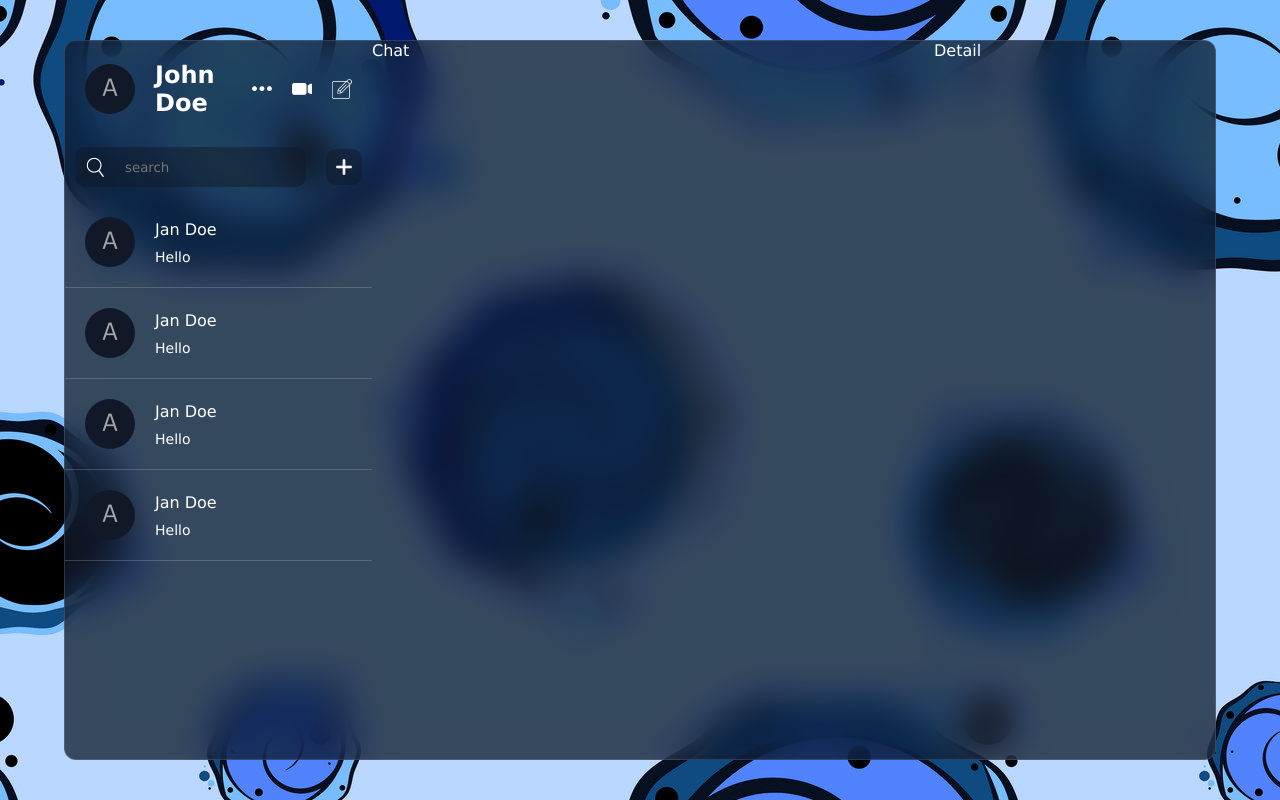
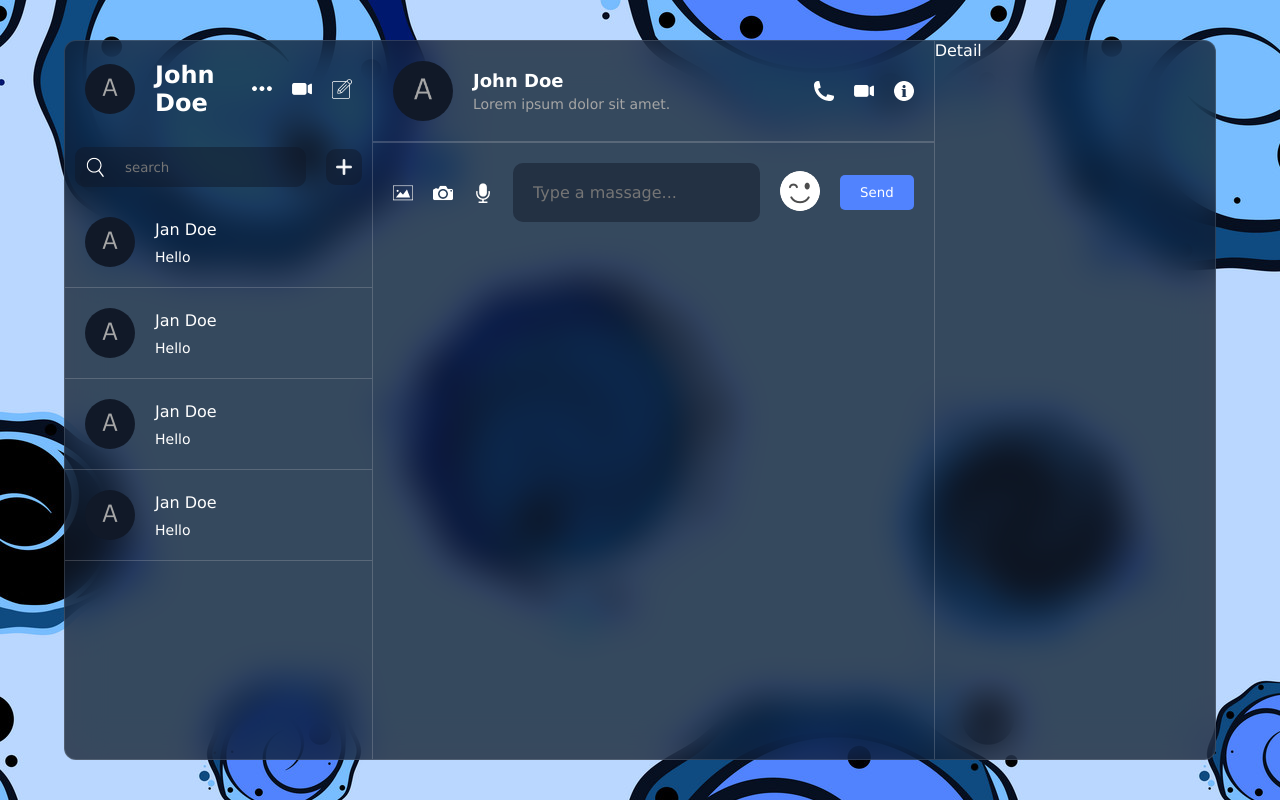
Before and after one commit to mohammadhoseinbaba/chatapp, a React (Vite) app: page / in a window 1280 px wide. Built offline with nearby package versions, Linux system fonts and the light colour scheme; the HTML template or start-up script is replaced by a standard one.

Commit message:
chat css and component

```diff
--- a/src/components/chat/Chat.jsx
+++ b/src/components/chat/Chat.jsx
@@ -2,7 +2,36 @@
 
 const Chat = () => {
   return (
-    <div className='chat'>Chat</div>
+    <div className='chat'>
+      <div className="top">
+        <div className="user">
+          <img src="./avatar.png" alt="" />
+          <div className="texts">
+            <span>John Doe</span>
+             <p>Lorem ipsum dolor sit amet.</p>
+          </div>
+        </div>
+        <div className="icons">
+        <img src="./phone.png" alt="" />
+        <img src="./video.png" alt="" />
+        <img src="./info.png" alt="" />
+        </div>
+      </div>
+      <div className="center"></div>
+      <div className="bottom">
+        <div className="icons">
+          <img src="./img.png" alt="" />
+          <img src="./camera.png" alt="" />
+          <img src="./mic.png" alt="" />
+          </div>
+          <input type="text" placeholder="Type a massage..." />
+          <div className="emoji">
+            <img src="emoji.png" alt="" />
+          </div>
+          <button className="sendButton">Send</button>
+
+      </div>
+    </div>
   )
 }
 
--- a/src/components/chat/chat.css
+++ b/src/components/chat/chat.css
@@ -1,3 +1,90 @@
 .chat{
     flex: 2;
+    border-left: 1px solid #dddddd35;
+    border-right: 1px solid #dddddd35;
+    height: 100%;
+.top{
+    padding: 20px;
+    display: flex;
+    align-items: center;
+    justify-content: space-between;
+    border-bottom: 1px solid #dddddd35;
+
+    .user{
+        display: flex;
+        align-items: center;
+        gap: 20px;
+
+        img{
+            width: 60px;
+            height: 60px;
+            border-radius: 50%;
+            object-fit: cover;
+        }
+        .texts{
+            display: flex;
+            flex-direction: column;
+            gap: 5px;
+
+        span{
+            font-size: 18px;
+            font-weight: bold;
+        }
+        p{
+            font-size: 14px;
+            font-weight: 300;
+            color: #a5a5a5;
+        }
+    }
 }
+.icons{
+
+    display: flex;
+    gap: 20px;
+
+    img{
+        width: 20px;
+        height: 20px;
+    }
+}
+}
+.center{
+
+}
+.bottom{
+    display: flex;
+    padding: 20px;
+    align-items: center;
+    justify-content: space-between;
+border-top: 1px solid #dddddd35;
+gap: 20px;
+.icons{
+    display: flex;
+    gap: 20px;
+    img{
+        width: 20px;
+        height: 20px;
+        cursor: pointer;
+    }
+}
+input{
+    flex: 1;
+    background: rgba(17,25,40,0.5);
+    border: none;
+    outline: none;
+    color: white;
+    padding: 20px;
+    border-radius: 10px;
+    font-size: 16px;
+}
+}
+.sendButton{
+    background-color: #5183fe;
+    border: none;
+    outline: none;
+    border-radius: 5px;
+    padding: 10px 20px;
+    color: white;
+    cursor: pointer;
+}
+}
```
